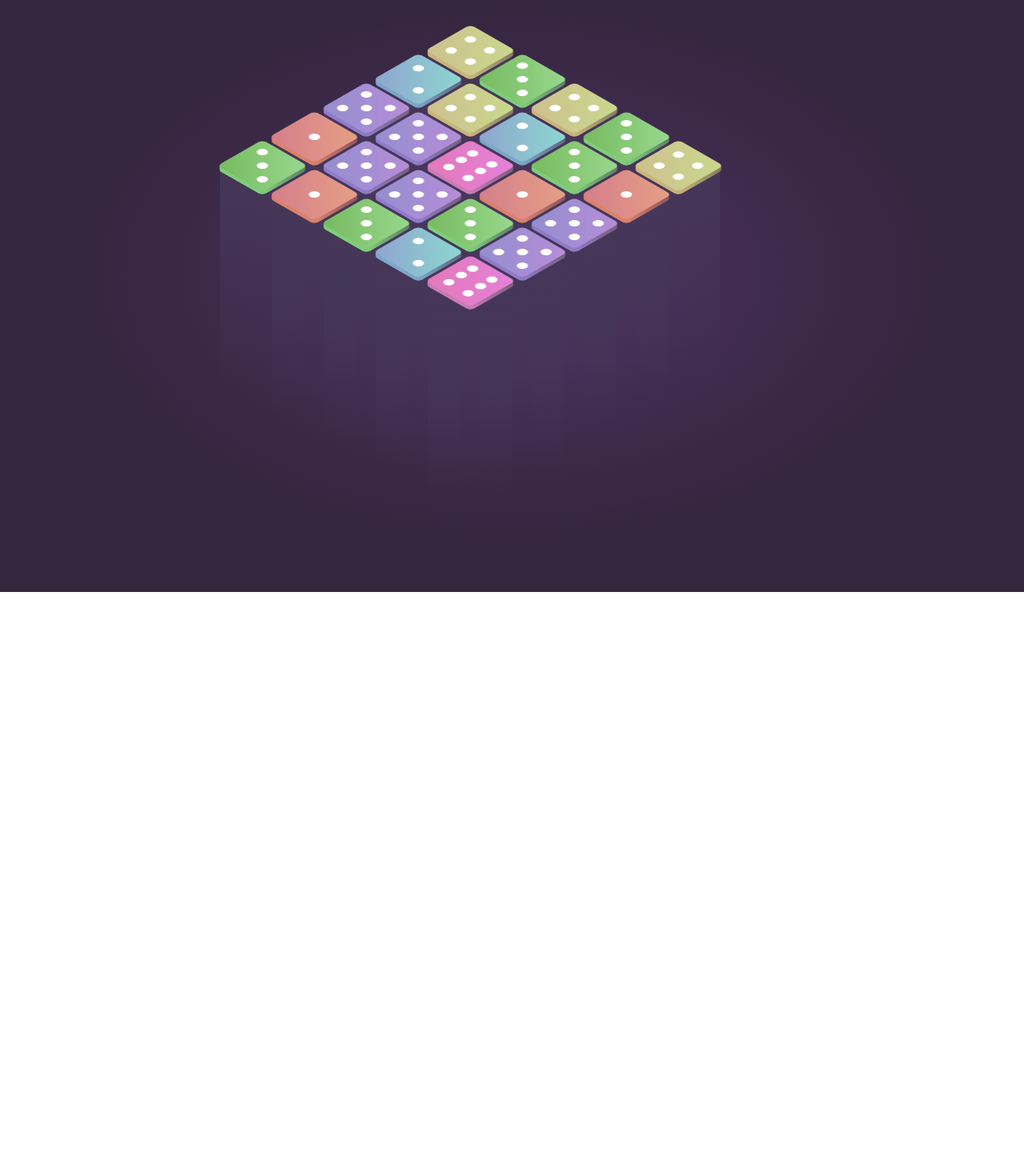
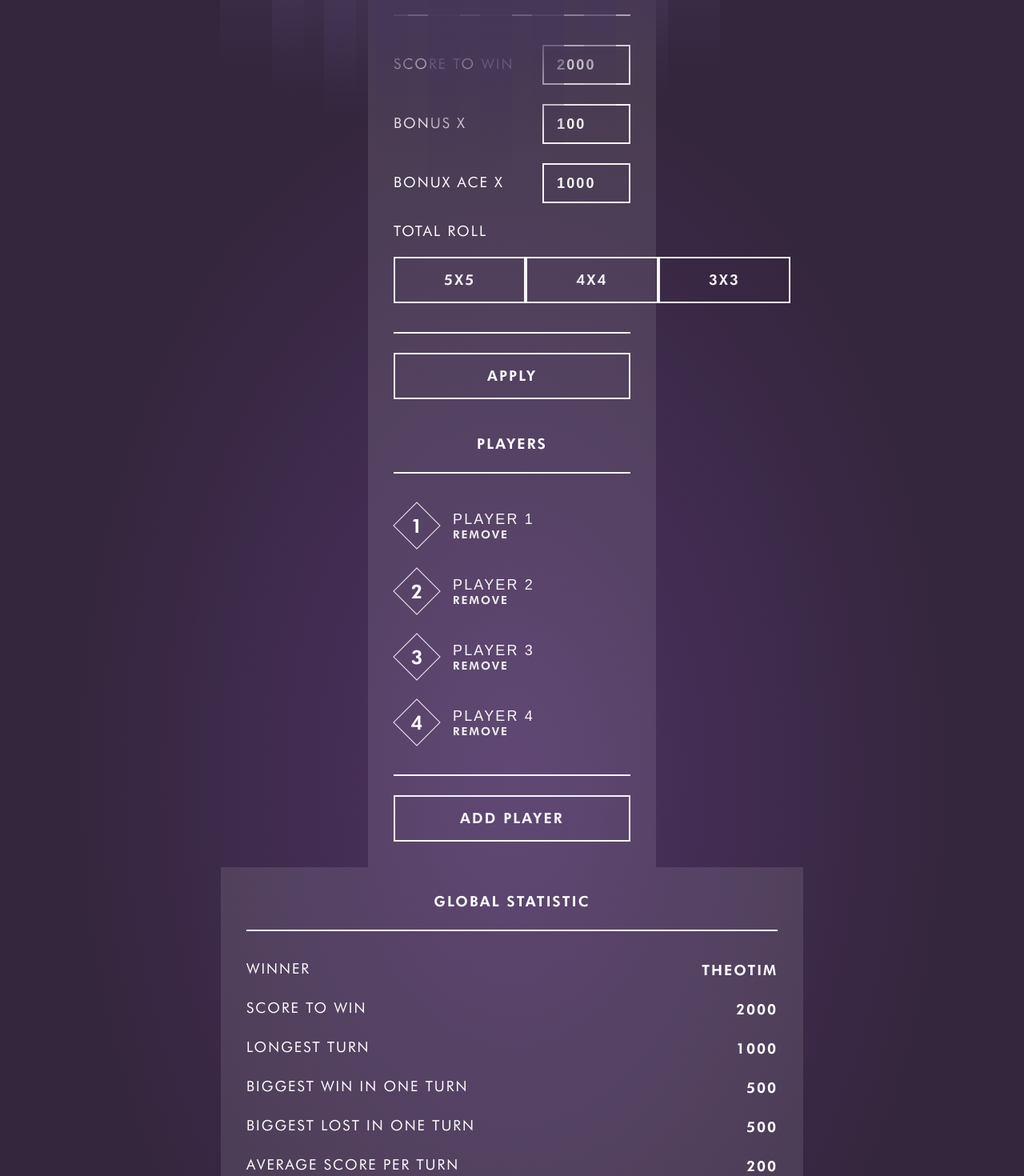
Before and after one commit to Lynch-cai/dice_game, a React (Create React App) app in the folder front/: page / in a window 1280 px wide. Shown: the part 60-1530 px from the top of the page at 80% size. Before the commit the page ends 800 px from the top, so only its background shows below. Built offline with nearby package versions, Linux system fonts and the light colour scheme.

Commit message:
[Feat] Add stats card

```diff
--- a/front/src/App.js
+++ b/front/src/App.js
@@ -1,29 +1,50 @@
 import './App.css';
+import React, { Children } from 'react';
 import { GameTable } from './components/organisms/GameTable';
 import { User } from './components/molecules/User';
 import { Button } from './components/atoms/Button';
 import { Input } from './components/atoms/Input';
-import { SectionPlayer } from './components/organisms/SectionPlayer';
-import { SectionSetting } from './components/organisms/SectionSetting';
+import { Card } from './components/organisms/Card';
+import { Statistic } from './components/molecules/Statistic';
+import { InputContainer } from './components/molecules/InputContainer';
+import { Roll } from './components/molecules/Roll';
 
 function App() {
   return (
     <div className="App">
       <header className="App-header">
         <GameTable />
-        {/* <User
-          diamond_content="1"
-          first_content="Theotim"
-          second_content="100 points"
-          in_game="true"
-          turn="true"
-        />
-        <Button content="Start" type="secondary" />
-        <Button content="Start" type="primary" />
-        <Input default_value="123456789123456789" type="secondary" />
-        <Input default_value="999999" type="primary" />
-        <SectionPlayer />
-        <SectionSetting /> */}
+
+        <Card width="360" height="572" title="Setting" button_type="secondary" button_content="Apply">
+          <InputContainer label_content="score to win" input_default_value="2000" />
+          <InputContainer label_content="bonus x" input_default_value="100" />
+          <InputContainer label_content="bonux ace x" input_default_value="1000" />
+          <Roll label_content="total roll" />
+        </Card>
+
+        <Card width="360" height="572" title="Players" button_type="secondary" button_content="Add player">
+          <User diamond_content="1" first_content="Player 1" second_content="remove" in_game="false" turn="false" />
+          <User diamond_content="2" first_content="Player 2" second_content="remove" in_game="false" turn="false" />
+          <User diamond_content="3" first_content="Player 3" second_content="remove" in_game="false" turn="false" />
+          <User diamond_content="4" first_content="Player 4" second_content="remove" in_game="false" turn="false" />
+        </Card>
+
+        <Card width="728" height="auto" title="Global statistic" button_type="none">
+          <Statistic label_content={'Winner'} value={'Theotim'}></Statistic>
+          <Statistic label_content={'Score to win'} value={'2000'}></Statistic>
+          <Statistic label_content={'Longest turn'} value={'1000'}></Statistic>
+          <Statistic label_content={'Biggest win in one turn'} value={'500'}></Statistic>
+          <Statistic label_content={'Biggest lost in one turn'} value={'500'}></Statistic>
+          <Statistic label_content={'Average score per turn'} value={'200'}></Statistic>
+          <Statistic label_content={'Average lost score per turn'} value={'600'}></Statistic>
+        </Card>
+
+        <Card width="728" height="auto" title="Theotim statistic" button_type="none">
+          <Statistic label_content={'Score'} value={'2000'}></Statistic>
+          <Statistic label_content={'Full roll'} value={'3'}></Statistic>
+          <Statistic label_content={'Total bonus score'} value={'2000'}></Statistic>
+          <Statistic label_content={'Total lost score'} value={'2000'}></Statistic>
+        </Card>
       </header>
     </div>
   );
--- a/front/src/components/atoms/Input.jsx
+++ b/front/src/components/atoms/Input.jsx
@@ -2,12 +2,12 @@ import React from 'react';
 import styled from 'styled-components';
 
 // type: secondary
-export const Input = ({ default_value, type }) => {
+export const Input = ({ input_default_value, type }) => {
   return (
     <InputText
       maxLength={type == 'secondary' ? '14' : '6'}
       type={type}
-      defaultValue={default_value}
+      defaultValue={input_default_value}
     />
   );
 };
--- /dev/null
+++ b/front/src/components/atoms/Label.jsx
@@ -0,0 +1,17 @@
+import React from 'react';
+import styled from 'styled-components';
+
+// type: secondary
+export const Label = ({ label_content }) => {
+  return (
+    <Container>{label_content}</Container>
+  );
+};
+
+const Container = styled('div')`
+  font-size: 1.125rem;
+  font-weight: 500;
+  margin-bottom: 0.25rem;
+  letter-spacing: 0.125rem;
+  text-transform: uppercase;
+`;
--- /dev/null
+++ b/front/src/components/molecules/InputContainer.jsx
@@ -0,0 +1,19 @@
+import React from 'react'
+import styled from 'styled-components'
+import { Label } from '../atoms/Label'
+import { Input } from '../atoms/Input'
+
+export const InputContainer = ({label_content, input_default_value}) => (
+  <Container>
+    <Label label_content={label_content}/>
+    <Input input_default_value={input_default_value} />
+  </Container>
+)
+
+const Container = styled('div')`
+  display: flex;
+  justify-content: space-between;
+  align-items: center;
+  width: 100%;
+  margin: 0.75rem 0;
+`
--- /dev/null
+++ b/front/src/components/molecules/Roll.jsx
@@ -0,0 +1,29 @@
+import React from 'react'
+import styled from 'styled-components'
+import { Label } from '../atoms/Label'
+import { Button } from '../atoms/Button'
+
+export const Roll = ({label_content}) => (
+  <Container>
+    <Label label_content={label_content}/>
+    <RollContainer>
+      <Button content="5x5" size="small" type="secondary" />
+      <Button content="4x4" size="small" type="secondary" />
+      <Button content="3x3" size="small" type="secondary" />
+    </RollContainer>
+  </Container>
+)
+
+const Container = styled('div')`
+  display: flex;
+  flex-direction: column;
+  width: 100%;
+  text-align: left;
+  margin: 0.75rem 0;
+`;
+
+const RollContainer = styled('div')`
+  display: flex;
+  justify-content: space-between;
+  margin-top: 1.125rem;
+`;
--- /dev/null
+++ b/front/src/components/molecules/Statistic.jsx
@@ -0,0 +1,26 @@
+import React from 'react'
+import styled from 'styled-components'
+import { Label } from '../atoms/Label';
+
+export const Statistic = ({label_content, value}) => (
+  <Container>
+    <Label label_content={label_content}/>
+    <Value>{value}</Value>
+  </Container>
+)
+
+const Container = styled('div')`
+  display: flex;
+  justify-content: space-between;
+  align-items: center;
+  width: 100%;
+  margin: 0.75rem 0;
+  position: relative;
+`;
+
+const Value = styled('div')`
+  font-size: 1.125rem;
+  font-weight: 700;
+  letter-spacing: 0.125rem;
+  text-transform: uppercase;
+`;
--- a/front/src/components/molecules/User.jsx
+++ b/front/src/components/molecules/User.jsx
@@ -9,7 +9,7 @@ export const User = ({ diamond_content, first_content, second_content, in_game,
   <Container in_game={in_game} turn={turn}>
     <Diamond content={diamond_content} />
     <Container_text>
-      <Input default_value={first_content} type="secondary" />
+      <Input input_default_value={first_content} type="secondary" />
       <Second_content>{second_content}</Second_content>
     </Container_text>
   </Container>
--- /dev/null
+++ b/front/src/components/organisms/Card.jsx
@@ -0,0 +1,59 @@
+import React, { Children } from 'react'
+import styled from 'styled-components'
+import { Button } from '../atoms/Button';
+
+export const Card = ({width, height, title, children, button_type, button_content}) => (
+  <Container width={width} height={height}>
+    <Header>
+      <H2>{title}</H2>
+      <HR></HR>
+    </Header>
+    <Body>
+      {children}
+    </Body>
+    <Footer>
+      <HR></HR>
+      {button_type != 'none' ? <Button type={button_type} content={button_content} /> : ''}
+    </Footer>
+  </Container>
+)
+
+const Container = styled('div')`
+  display: flex;
+  flex-direction: column;
+  justify-content: space-between;
+  padding: 2rem;
+  background-color: rgba(255, 255, 255, 0.1);
+  width: ${(props) => (props.width)}px;
+  height: ${(props) => (props.height)}px;
+  box-sizing: border-box;
+`;
+
+const Header = styled('div')``;
+
+const Body = styled('div')`
+  display: flex;
+  flex-direction: column;
+  height: 100%;
+  align-items: flex-start;
+`;
+
+const Footer = styled('div')``;
+
+const H2 = styled('h2')`
+  text-transform: uppercase;
+  font-weight: 600;
+  font-size: 1.125rem;
+  line-height: 1.375rem;
+  text-align: center;
+  letter-spacing: 0.12em;
+  margin: 0;
+`;
+
+const HR = styled('hr')`
+  height: 0.125rem;
+  width: 100%;
+  background: rgba(255, 255, 255, 0.95);
+  border: none;
+  margin: 1.5rem 0;
+`;
--- a/front/src/components/organisms/SectionPlayer.jsx
+++ /dev/null
@@ -1,87 +0,0 @@
-import React from 'react';
-import styled from 'styled-components';
-import { Button } from '../atoms/Button';
-import { User } from '../molecules/User';
-
-export const SectionPlayer = () => (
-  <Container>
-    <Header>
-      <H2>Players</H2>
-      <HR></HR>
-    </Header>
-    <Body>
-      <User
-        diamond_content="1"
-        first_content="Player 1"
-        second_content="remove"
-        in_game="false"
-        turn="false"
-      />
-      <User
-        diamond_content="2"
-        first_content="Player 2"
-        second_content="remove"
-        in_game="false"
-        turn="false"
-      />
-      <User
-        diamond_content="3"
-        first_content="Player 3"
-        second_content="remove"
-        in_game="false"
-        turn="false"
-      />
-      <User
-        diamond_content="4"
-        first_content="Player 4"
-        second_content="remove"
-        in_game="false"
-        turn="false"
-      />
-    </Body>
-    <Footer>
-      <HR></HR>
-      <Button type="secondary" content="add player" />
-    </Footer>
-  </Container>
-);
-
-const Container = styled('div')`
-  display: flex;
-  flex-direction: column;
-  justify-content: space-between;
-  padding: 2rem;
-  background-color: rgba(255, 255, 255, 0.1);
-  height: 35.75rem;
-  width: 22.5rem;
-  box-sizing: border-box;
-`;
-
-const Header = styled('div')``;
-
-const Body = styled('div')`
-  display: flex;
-  flex-direction: column;
-  height: 100%;
-  align-items: flex-start;
-`;
-
-const Footer = styled('div')``;
-
-const H2 = styled('h2')`
-  text-transform: uppercase;
-  font-weight: 600;
-  font-size: 1.125rem;
-  line-height: 1.375rem;
-  text-align: center;
-  letter-spacing: 0.12em;
-  margin: 0;
-`;
-
-const HR = styled('hr')`
-  height: 0.125rem;
-  width: 100%;
-  background: rgba(255, 255, 255, 0.95);
-  border: none;
-  margin: 1.5rem 0;
-`;
```
Also changed, not shown: front/src/components/organisms/SectionSetting.jsx (deleted, +0 -110 lines), 1 other file (tests, documents, lock files or other folders).
